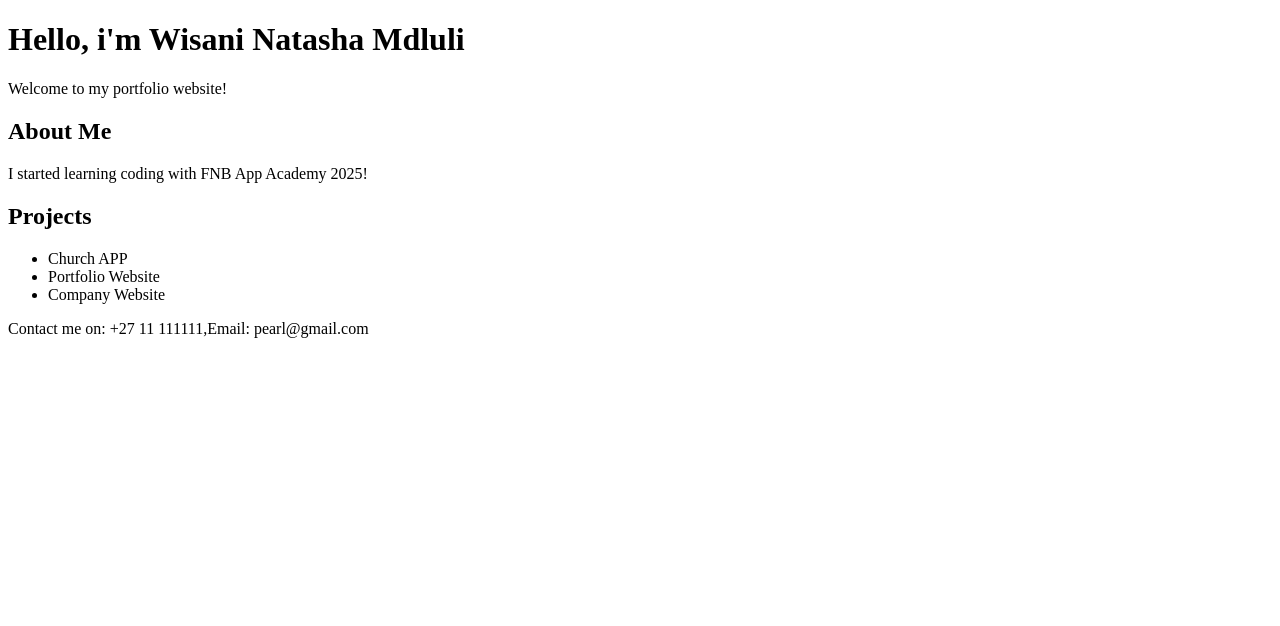
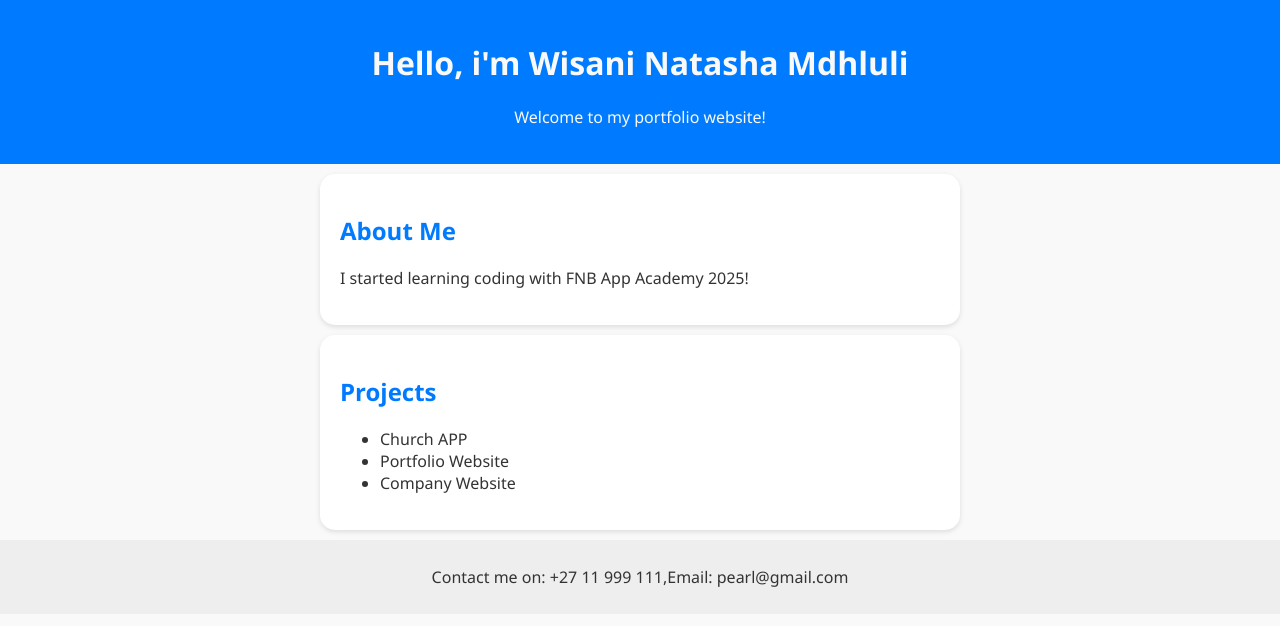
Before and after one commit to WISANI94NATASHA/Portfolio-Website, a plain HTML site: page index.html in a window 1280 px wide. Drawn offline with Linux system fonts and the light colour scheme.

Commit message:
i've added same style on my portfolio website

```diff
--- a/index.html
+++ b/index.html
@@ -1,13 +1,14 @@
 <!DOCTYPE html>
 <html lang="en">
 <head>
+    <link rel="stylesheet" href="style.css">
     <meta charset="UTF-8">
     <meta name="viewport" content="width=device-width, initial-scale=1.0">
-    <title>Wisani Natasha Mhluli-Portfolio</title>
+    <title>Wisani Natasha Mdhluli-Portfolio</title>
 </head>
 <body>
     <header>
-        <h1>Hello, i'm Wisani Natasha Mdluli</h1>
+        <h1>Hello, i'm Wisani Natasha Mdhluli</h1>
         <p>Welcome to my portfolio website!</p>
     </header>
 
@@ -26,7 +27,7 @@
     </section>
 
     <footer>
-        <p>Contact me on: +27 11 111111,Email: pearl@gmail.com</p>
+        <p>Contact me on: +27 11 999 111,Email: pearl@gmail.com</p>
     </footer>
 </body>
 </html>
--- a/style.css
+++ b/style.css
@@ -0,0 +1,33 @@
+body{
+    font-family: 'Segoe UI', Tahoma, Geneva, Verdana, sans-serif;
+    background :#f9f9f9;
+    color: #333;
+    margin: 0;
+    padding: 0;
+}
+
+header{
+    background: #007bff;
+    color: #f9f9f9;
+    text-align: center;
+    padding: 20px;
+}
+
+section{
+    padding: 20px;
+    margin: 10px auto;
+    max-width: 600px;
+    background: white;
+    border-radius: 15px;
+    box-shadow: 0 2px 5px rgba(0, 0, 0,  0.113);
+}
+
+h2{
+    color: #007bff;
+}
+
+footer{
+    text-align: center;
+    padding: 10px;
+    background: #eee;
+}
```
